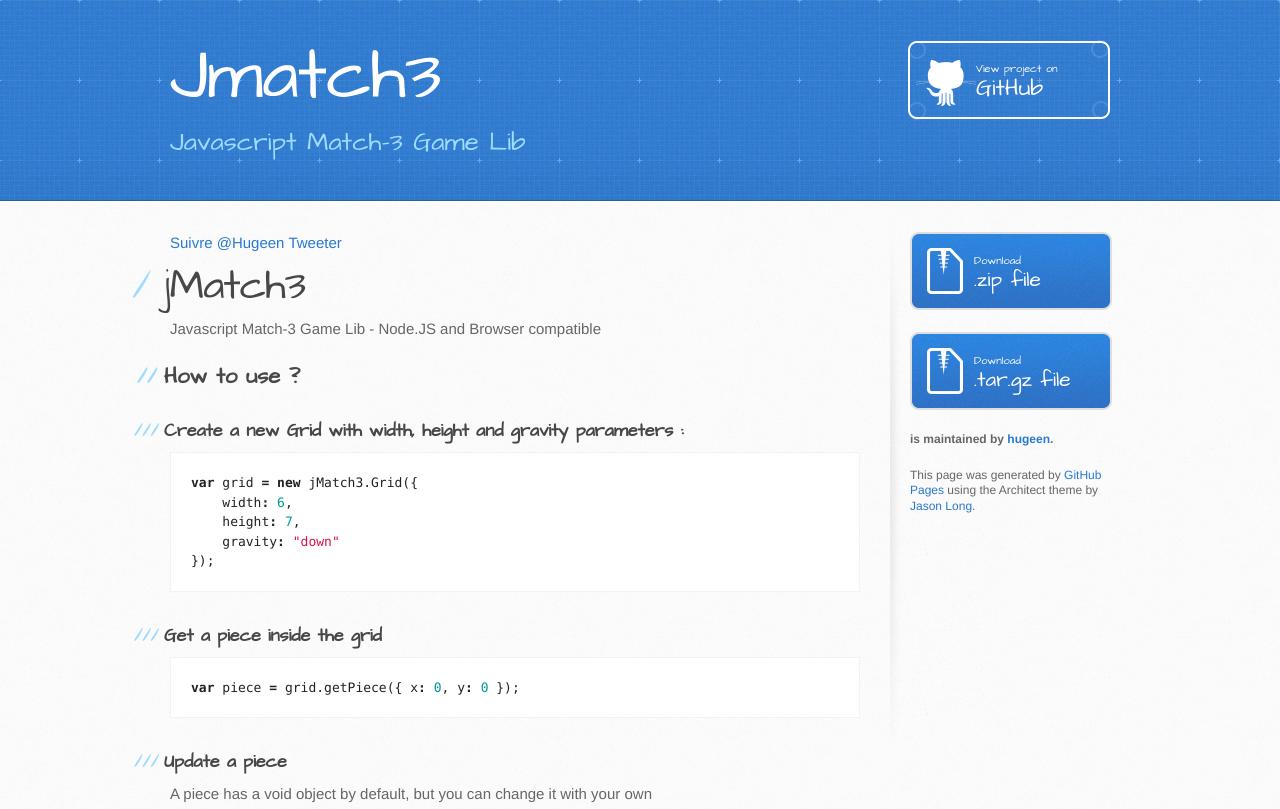
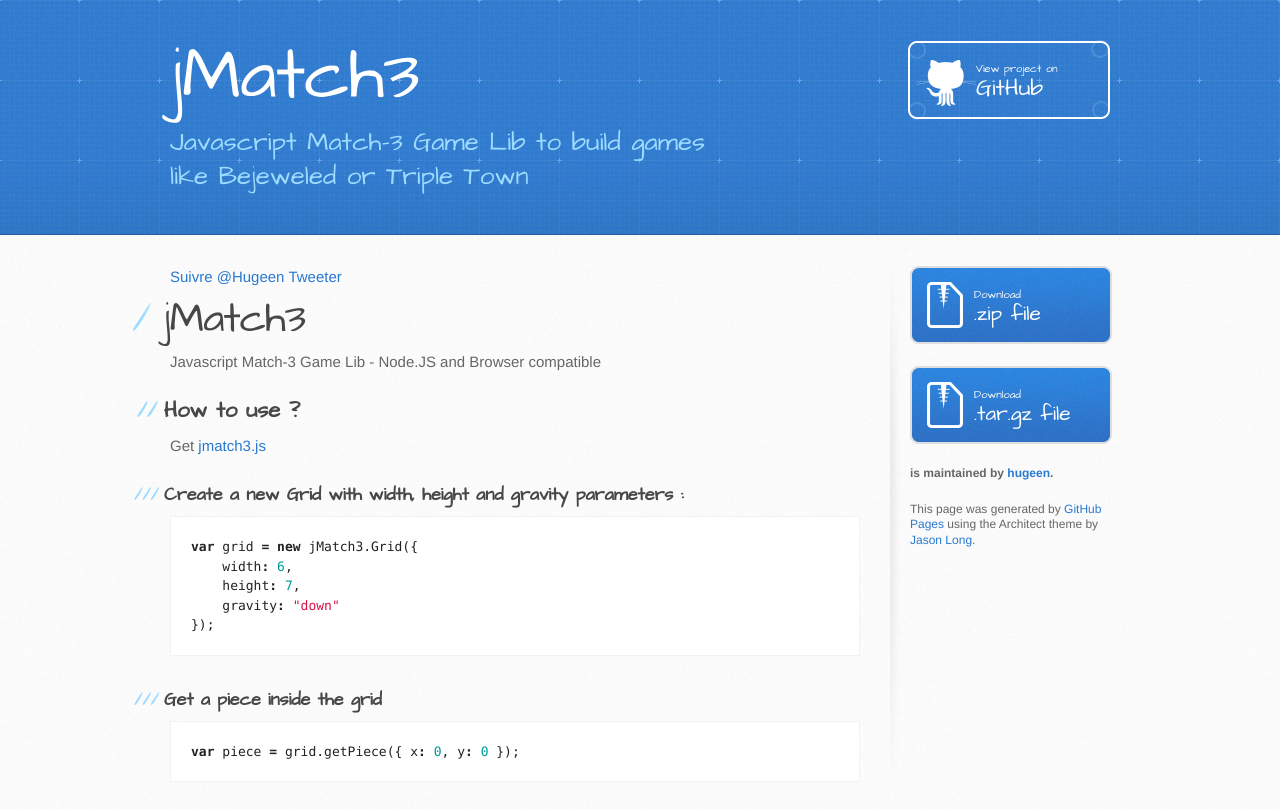
Before and after one commit to hugeen/Match3, a plain HTML site: page index.html in a window 1280 px wide. Shown: the top 809 px of the page. Drawn offline with Linux system fonts and the light colour scheme.

Commit message:
Update index.html

```diff
--- a/index.html
+++ b/index.html
@@ -19,8 +19,8 @@
   <body>
     <header>
       <div class="inner">
-        <h1>Jmatch3</h1>
-        <h2>Javascript Match-3 Game Lib</h2>
+        <h1>jMatch3</h1>
+        <h2>Javascript Match-3 Game Lib to build games like Bejeweled or Triple Town</h2>
         <a href="https://github.com/hugeen/jmatch3" class="button"><small>View project on</small>GitHub</a>
       </div>
     </header>
@@ -37,6 +37,8 @@
 <p>Javascript Match-3 Game Lib - Node.JS and Browser compatible</p>
 
 <h2>How to use ?</h2>
+
+<p>Get <a href="https://raw.github.com/hugeen/jmatch3/master/jmatch3.js">jmatch3.js</a></p>
 
 <h3>Create a new Grid with width, height and gravity parameters :</h3>
 
```
